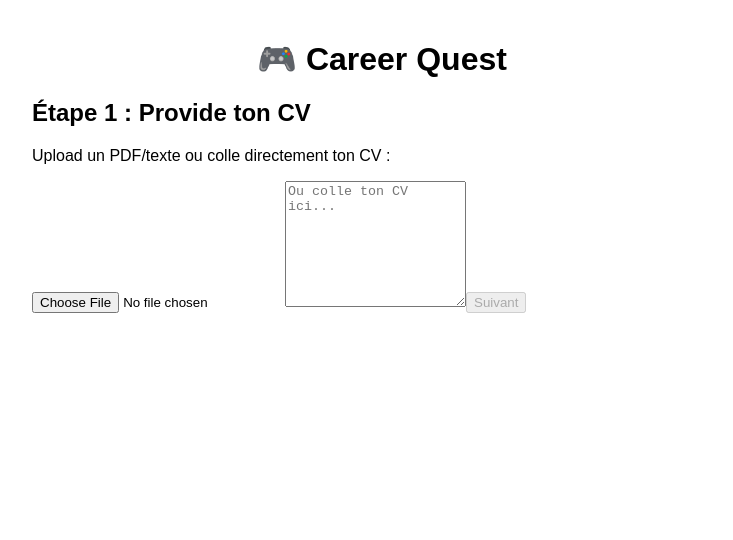
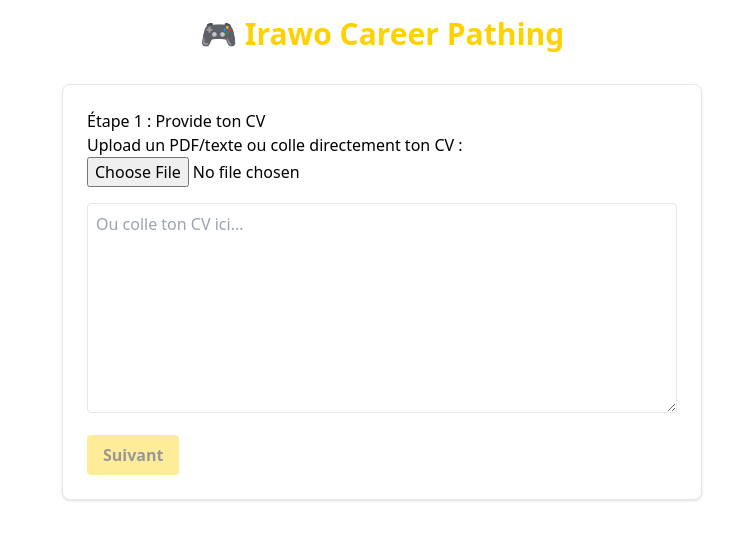
Before and after one commit to ErnestBogore/irawo-career-pathing, a Next.js app: page / in a window 1280 px wide. Shown: the top 540 px of the page, without its empty margins (258-991 px from the left). Built offline with nearby package versions, Linux system fonts and the light colour scheme.

Commit message:
Intégration Tailwind + design jaune/noir Irawo Career Pathing

```diff
--- a/package.json
+++ b/package.json
@@ -18,6 +18,9 @@
   "devDependencies": {
     "@types/node": "20.10.5",
     "@types/react": "18.2.41",
-    "typescript": "5.4.3"
+    "typescript": "5.4.3",
+    "tailwindcss": "3.4.4",
+    "postcss": "8.4.32",
+    "autoprefixer": "10.4.16"
   }
 }
--- /dev/null
+++ b/pages/_app.tsx
@@ -0,0 +1,6 @@
+import type { AppProps } from 'next/app';
+import '../styles/globals.css';
+
+export default function MyApp({ Component, pageProps }: AppProps) {
+  return <Component {...pageProps} />;
+}
--- a/pages/index.tsx
+++ b/pages/index.tsx
@@ -82,28 +82,35 @@ export default function Home() {
   };
 
   const ProgressBar = ({ value }: { value: number }) => (
-    <div style={{ background: '#eee', borderRadius: 6, width: '100%' }}>
+    <div className="w-full h-3 bg-gray-200 rounded">
       <div
-        style={{
-          width: `${value}%`,
-          background: 'linear-gradient(90deg,#00c6ff,#0072ff)',
-          padding: '4px 0',
-          borderRadius: 6,
-        }}
+        className="h-3 rounded"
+        style={{ width: `${value}%`, background: 'linear-gradient(90deg,#FFD100,#FFD100)' }}
       />
     </div>
   );
 
   return (
-    <main style={{ maxWidth: 700, margin: '40px auto', fontFamily: 'sans-serif' }}>
-      <h1 style={{ textAlign: 'center' }}>🎮 Career Quest</h1>
+    <main className="max-w-2xl mx-auto p-4">
+      <h1 className="text-3xl font-bold text-center mb-8 flex items-center justify-center gap-2">
+        <span role="img" aria-label="gamepad">🎮</span> <span className="text-primary">Irawo Career Pathing</span>
+      </h1>
       {step === 1 && (
         <section className="card">
           <h2>Étape 1 : Provide ton CV</h2>
           <p>Upload un PDF/texte ou colle directement ton CV :</p>
           <input type="file" accept=".txt,.pdf" onChange={(e) => e.target.files && handleFileUpload(e.target.files[0])} />
-          <textarea value={manualEntry} onChange={e=>setManualEntry(e.target.value)} placeholder="Ou colle ton CV ici..." rows={8} />
-          <button disabled={!resumeText && !manualEntry} onClick={()=>{ if (!resumeText) setResumeText(manualEntry); handleNext(); }}>Suivant</button>
+          <textarea value={manualEntry} onChange={e=>setManualEntry(e.target.value)} placeholder="Ou colle ton CV ici..." rows={8} className="border p-2 rounded w-full mt-4" />
+          <button
+            disabled={!resumeText && !manualEntry}
+            className="mt-4 px-4 py-2 bg-primary text-dark font-semibold rounded disabled:opacity-40"
+            onClick={() => {
+              if (!resumeText) setResumeText(manualEntry);
+              handleNext();
+            }}
+          >
+            Suivant
+          </button>
         </section>
       )}
       {step === 2 && (
@@ -112,6 +119,7 @@ export default function Home() {
           <label>
             Rôle de rêve :
             <input
+              className="border p-2 rounded w-full"
               value={aspirations.dreamRole}
               onChange={(e) => setAspirations({ ...aspirations, dreamRole: e.target.value })}
             />
@@ -120,6 +128,7 @@ export default function Home() {
           <label>
             Tâches que tu aimes :
             <input
+              className="border p-2 rounded w-full"
               value={aspirations.enjoyTasks}
               onChange={(e) => setAspirations({ ...aspirations, enjoyTasks: e.target.value })}
             />
@@ -128,6 +137,7 @@ export default function Home() {
           <label>
             Environnement préféré :
             <input
+              className="border p-2 rounded w-full"
               value={aspirations.preferredEnvironment}
               onChange={(e) =>
                 setAspirations({ ...aspirations, preferredEnvironment: e.target.value })
@@ -135,7 +145,12 @@ export default function Home() {
             />
           </label>
           <br />
-          <button onClick={handleNext}>Explorer mes carrières</button>
+          <button
+            className="mt-4 px-4 py-2 bg-primary text-dark font-semibold rounded"
+            onClick={handleNext}
+          >
+            Explorer mes carrières
+          </button>
         </section>
       )}
       {step === 3 && (
--- /dev/null
+++ b/postcss.config.js
@@ -0,0 +1,6 @@
+export default {
+  plugins: {
+    tailwindcss: {},
+    autoprefixer: {},
+  },
+};
--- /dev/null
+++ b/styles/globals.css
@@ -0,0 +1,11 @@
+@tailwind base;
+@tailwind components;
+@tailwind utilities;
+
+body {
+  @apply bg-white text-dark font-sans;
+}
+
+.card {
+  @apply bg-white border border-gray-200 rounded-lg shadow p-6 mb-6;
+}
--- /dev/null
+++ b/tailwind.config.js
@@ -0,0 +1,16 @@
+/** @type {import('tailwindcss').Config} */
+export default {
+  content: [
+    './pages/**/*.{ts,tsx,js,jsx}',
+    './components/**/*.{ts,tsx,js,jsx}',
+  ],
+  theme: {
+    extend: {
+      colors: {
+        primary: '#FFD100',
+        dark: '#000000',
+      },
+    },
+  },
+  plugins: [],
+};
```
